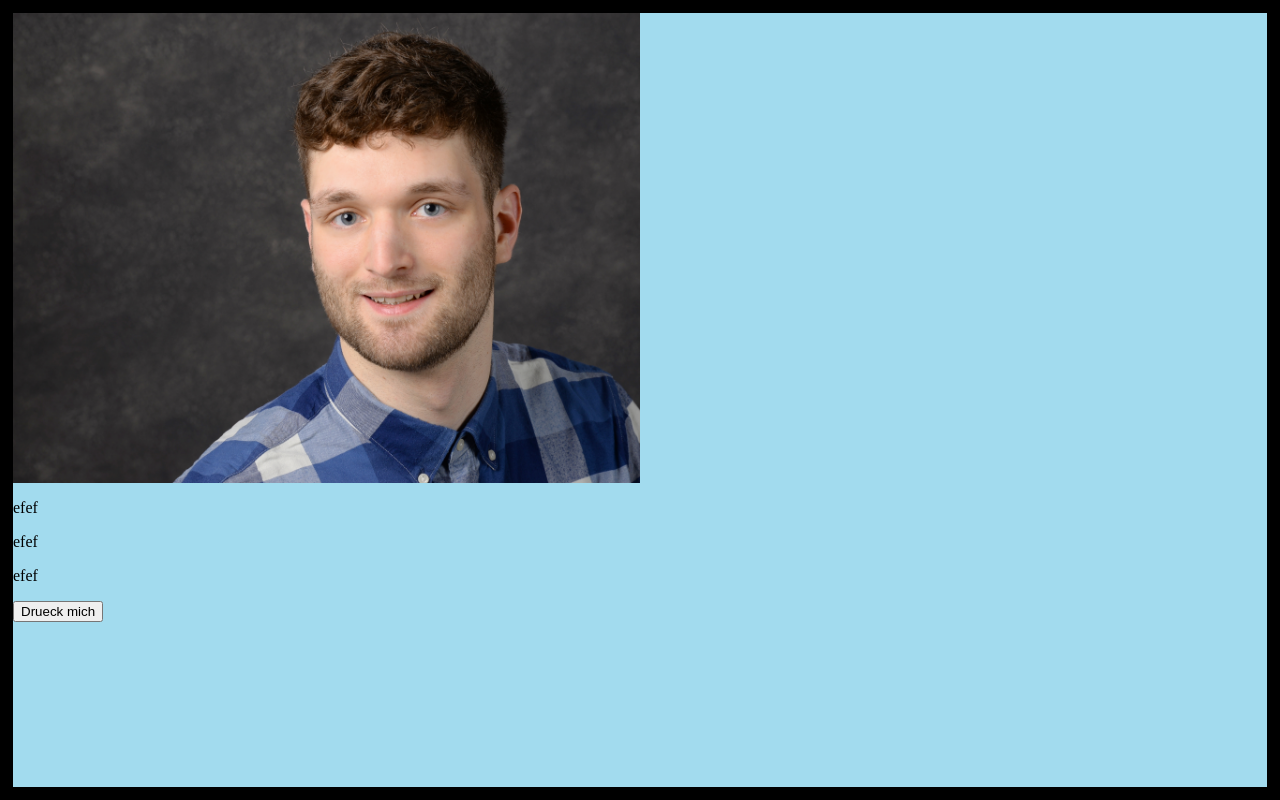
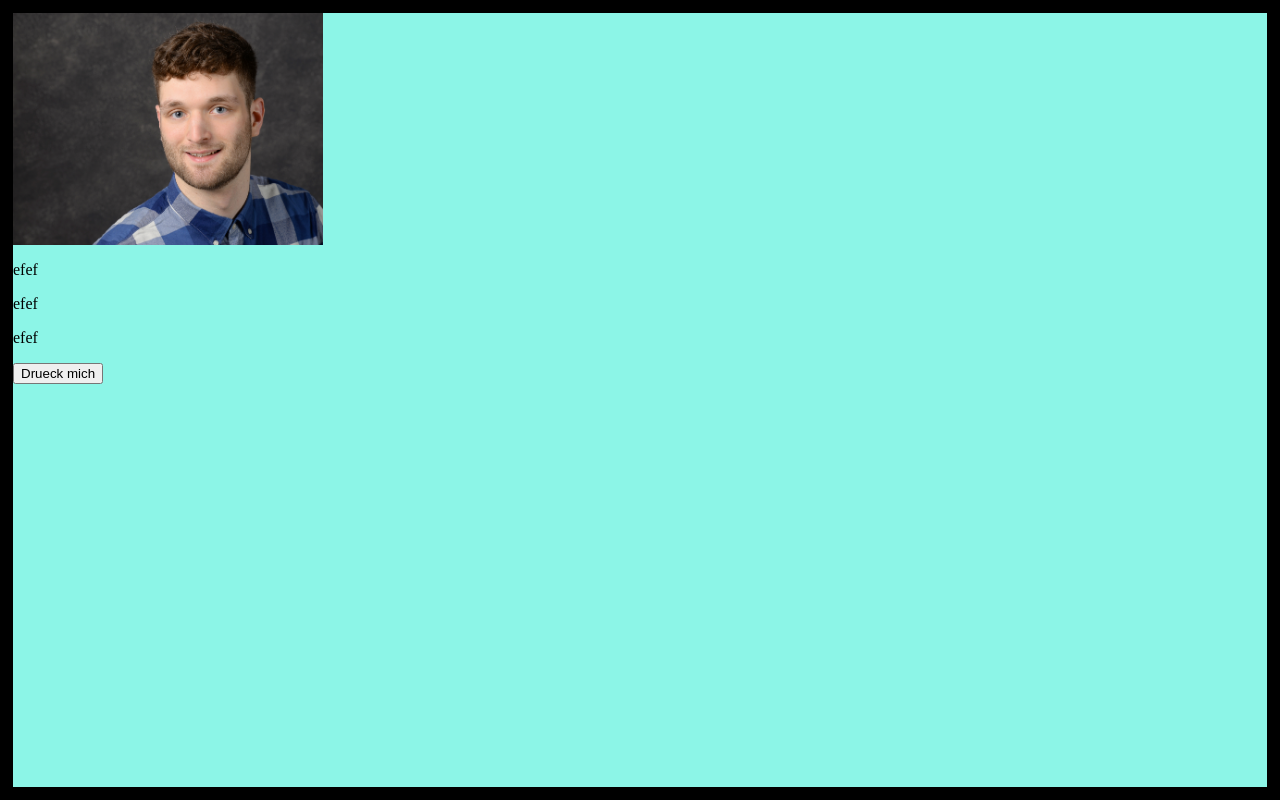
Before and after one commit to NickiBroichhausen/Webpage, a PHP site: page /homepage.htm in a window 1280 px wide. Run offline with PHP 8.4, Linux system fonts and the light colour scheme.

Commit message:
style change

```diff
--- a/homepage.htm
+++ b/homepage.htm
@@ -7,9 +7,9 @@
 
 <body>
     <div>
-        <img src="images/profil.jpg" alt="Profil Bild" width=50% height=auto>
+        <img src="images/profil.jpg" alt="Profil Bild" width=auto height=30%>
     </div>
-<?php include "./header.html" ?>
+    <?php include "./header.html" ?>
 
 <div>
 <p>efef</p>
--- a/motorrad.htm
+++ b/motorrad.htm
@@ -6,7 +6,7 @@
 </head>
 
 <body>
-<img src="images/suzukiFront.jpg" alt="Suzuki DR 650 RSE" width=50% height=auto>
+<img src="images/suzukiFront.jpg" alt="Suzuki DR 650 RSE" width=auto height=30%>
 <?php include "./header.html" ?>
 bllasdflf
 af
--- a/styles/style.css
+++ b/styles/style.css
@@ -7,7 +7,7 @@ body{
     /* width: 600px; */
     /* margin-left: 300px ;
     margin-right: 300px; */
-    background-color: rgb(162, 219, 238);
+    background-color: rgb(140, 245, 231);
     border: 5px solid black;
     align-self: center;
 }
@@ -35,7 +35,6 @@ li:hover{
     display: block;
 }
 
-/* img{
-    max-width: 100%;
-    height: auto;
-} */
+img{
+    align-self: center;
+}
```
